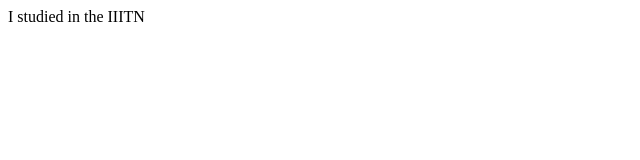
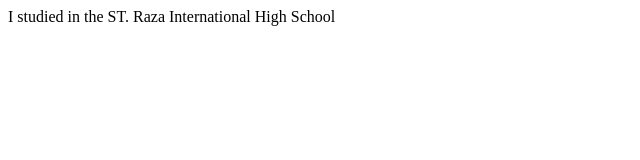
Before and after one commit to Inzamamkhan786/localrepo, a plain HTML site: page LocalRepos/index.html in a window 1280 px wide. Shown: the whole page, without its empty margins (0-640 px from the left). Drawn offline with Linux system fonts and the light colour scheme.

Commit message:
Update index

```diff
--- a/LocalRepos/index.html
+++ b/LocalRepos/index.html
@@ -1 +1 @@
-<p>I studied in the IIITN</p>
+<p>I studied in the ST. Raza International High School</p>
```
